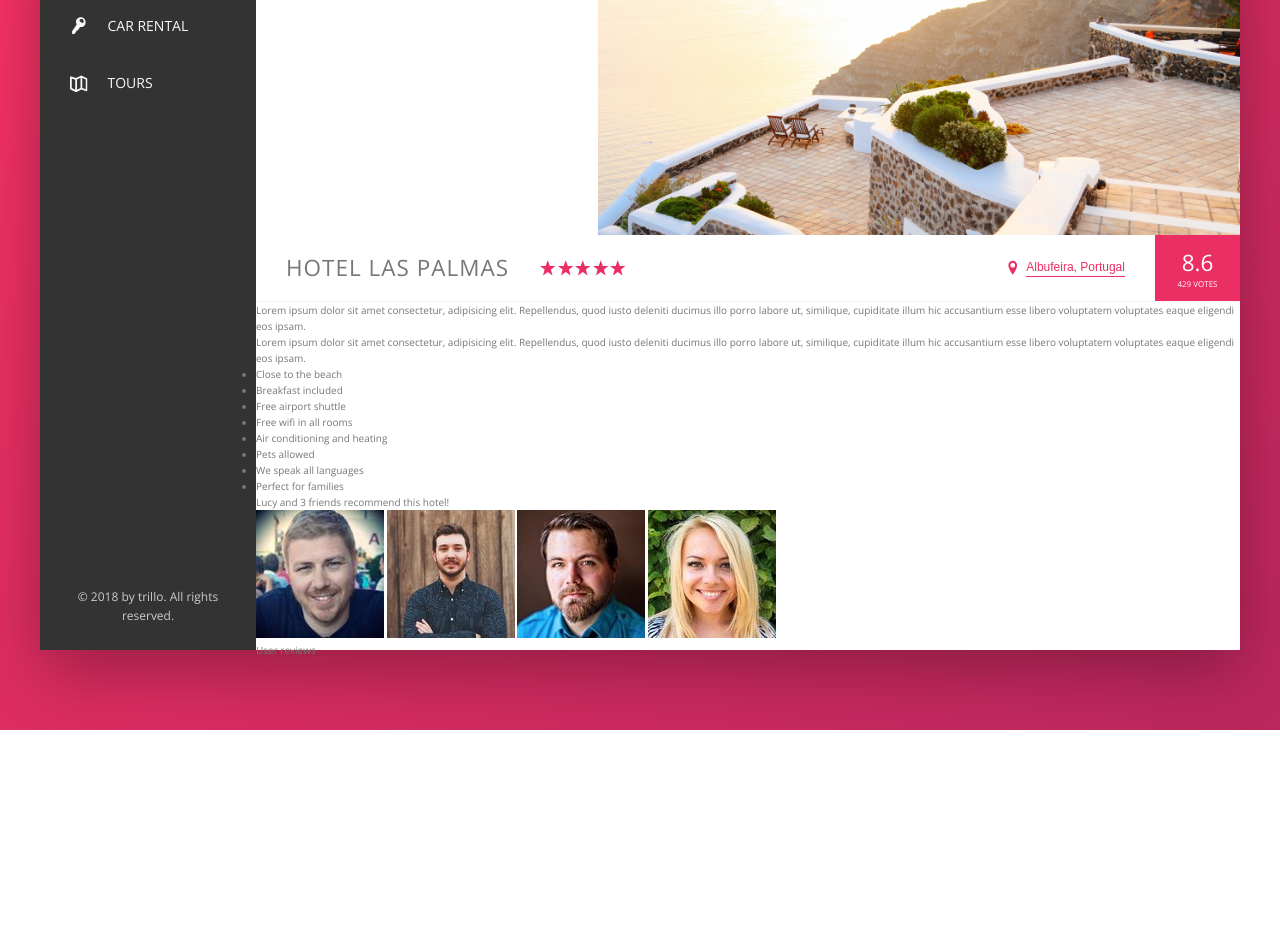
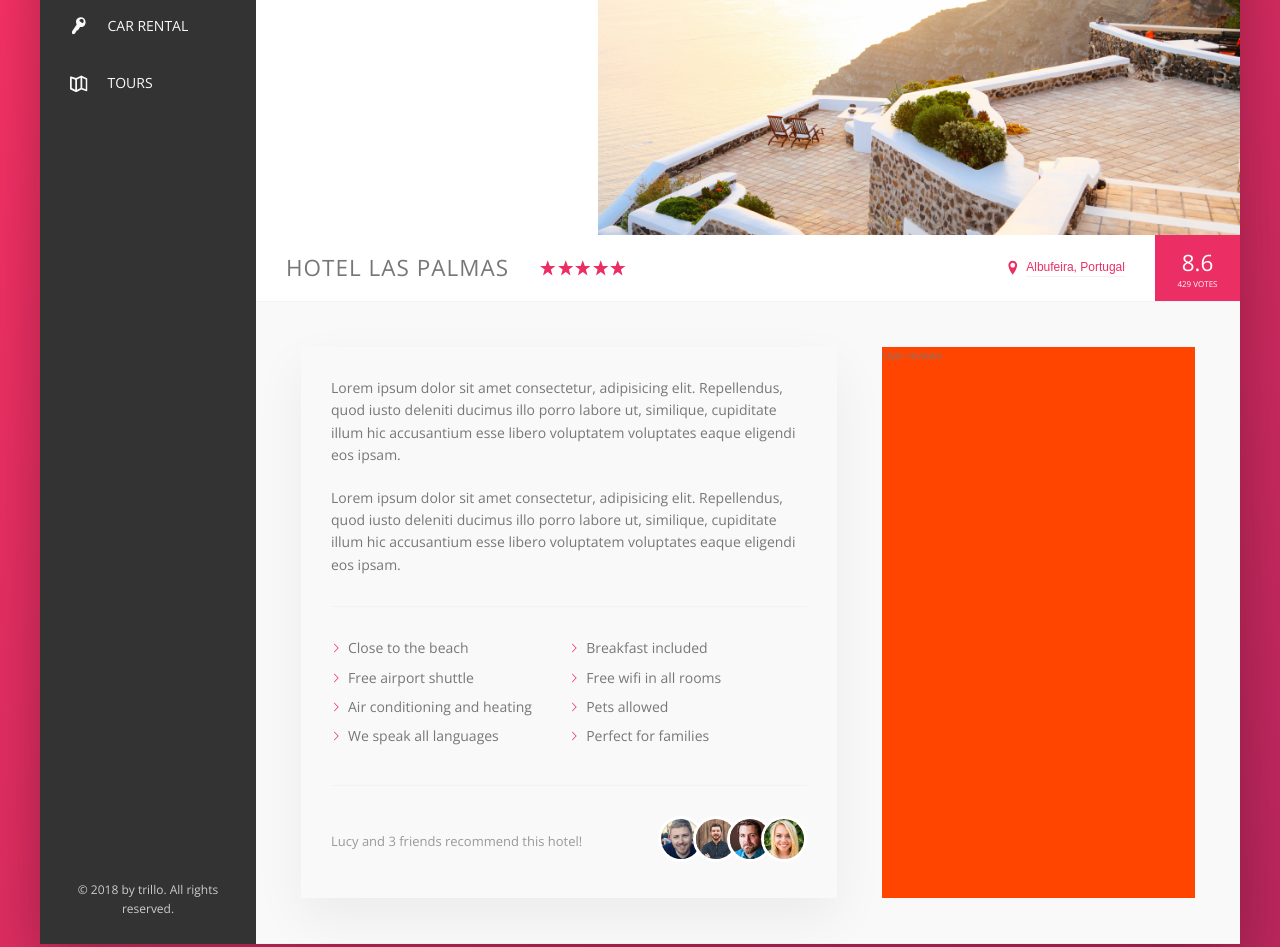
Before and after one commit to Ceejaymar/trillo-practice, a website: page index.html in a window 1280 px wide. Shown: the part 300-1247 px from the top of the page. Before the commit the page ends 1030 px from the top, so only its background shows below. Drawn offline with nearby package versions, Linux system fonts and the light colour scheme.

Commit message:
Add styling to details and images

```diff
--- a/sass/_base.scss
+++ b/sass/_base.scss
@@ -30,6 +30,9 @@ Grey dark 3: #999
   --color-grey-dark-3: #999;
 
   --shadow-dark: 0 2rem 6rem rgba(0, 0, 0, .3);
+  --shadow-light: 0 2rem 5rem rgba(0, 0, 0, .06);
+
+  --line: 1px solid var(--color-grey-light-2);
 }
 
 * {
--- a/sass/_components.scss
+++ b/sass/_components.scss
@@ -183,6 +183,17 @@
 
 
 //////////////////////////////////
+/// LEGAL TEXT
+
+.legal {
+  font-size: 1.2rem;
+  color: var(--color-grey-light-4);
+  text-align: center;
+  padding: 2.5rem;
+}
+
+
+//////////////////////////////////
 /// GALLERY
 
 .gallery {
@@ -261,6 +272,7 @@
   }
 }
 
+
 //////////////////////////////////
 /// HOTEL OVERVIEW
 
@@ -268,7 +280,7 @@
   border: none;
   color: var(--color-primary);
   font-size: inherit;
-  border-bottom: 1px solid currentColor;
+  border-bottom: var(--line);
   padding-bottom: 2px;
   display: inline-block;
   background-color: transparent;
@@ -304,11 +316,70 @@
 
 
 //////////////////////////////////
-/// LEGAL TEXT
+/// PARAGRAPH
 
-.legal {
-  font-size: 1.2rem;
-  color: var(--color-grey-light-4);
-  text-align: center;
-  padding: 2.5rem;
+.paragraph:not(:last-of-type) {
+  margin-bottom: 2rem;
 }
+
+
+//////////////////////////////////
+/// LIST
+
+.list {
+  display: flex;
+  flex-wrap: wrap;
+  list-style: none;
+  margin: 3rem 0;
+  padding: 3rem 0;
+  border-top: var(--line);
+  border-bottom: var(--line);
+
+  &__item {
+
+    flex: 0 0 50%;
+    margin-bottom: .7rem;
+  }
+
+  &__item::before { // cleaner pratice for including icons
+    content: "";
+    display: inline-block;
+    height: 1rem;
+    width: 1rem;
+    margin-right: .7rem;
+
+    background-color: var(--color-primary);
+    -webkit-mask-image: url(../img/chevron-thin-right.svg);
+    mask-image: url(../img/chevron-thin-right.svg);
+    -webkit-mask-size: cover;
+    mask-size: cover;
+
+    // For older browsers
+    // background-image: url(../img/chevron-thin-right.svg);
+    // background-size: cover;
+  }
+}
+
+
+//////////////////////////////////
+/// RECOMMEND
+
+.recommend {
+  font-size: 1.3rem;
+  color: var(--color-grey-dark-3);
+  display: flex;
+  align-items: center;
+  justify-content: space-between;
+
+  &__photo {
+    box-sizing: content-box;
+    height: 4rem;
+    width: 4rem;
+    border-radius: 50%;
+    border: 3px solid #fff;
+
+    &:not(:last-child) {
+      margin-right: -1.5rem;
+    }
+  }
+}
--- a/sass/_layout.scss
+++ b/sass/_layout.scss
@@ -11,7 +11,7 @@
   font-size: 1.4rem;
   height: 7rem;
   background-color: #fff;
-  border-bottom: 1px solid var(--color-grey-light-2);
+  border-bottom: var(--line);
 
   display: flex;
   justify-content: space-between;
@@ -32,6 +32,25 @@
 
 .hotel-view {
   background-color: #fff;
-  height: 80rem;
   flex: 1;
 }
+
+.details {
+  display: flex;
+  padding: 4.5rem;
+  background-color: var(--color-grey-light-1);
+  border-bottom: var(--line);
+}
+
+.description {
+  font-size: 1.4rem;
+  box-shadow: var(--shadow-light);
+  padding: 3rem;
+  flex: 0 0 60%;
+  margin-right: 4.5rem;
+}
+
+.user-reviews {
+  background: orangered;
+  flex: 1;
+}
```
Also changed, not shown: css/style.css.
